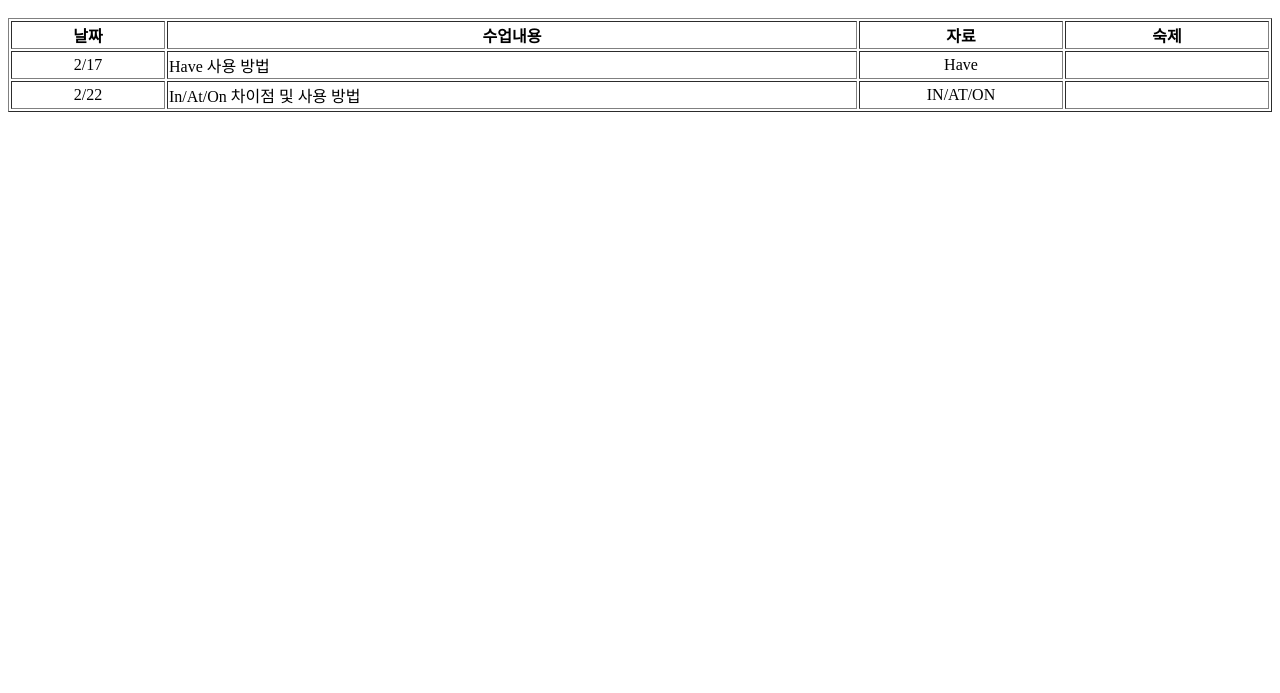
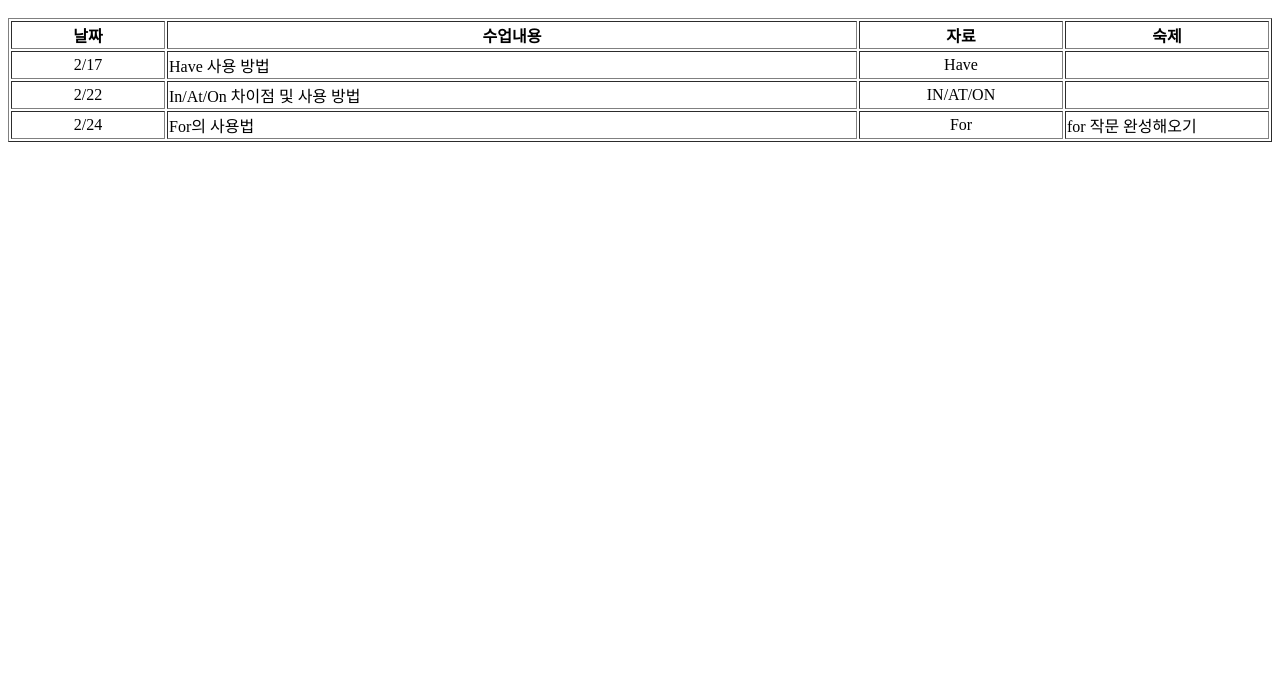
Before and after one commit to JohnathanIssac/HCHFT, a plain HTML site: page index.html in a window 1280 px wide. Shown: the part 107-800 px from the top of the page. Drawn offline with Linux system fonts and the light colour scheme.

Commit message:
Update index.html

```diff
--- a/index.html
+++ b/index.html
@@ -33,6 +33,13 @@
                     <td></td>
                 </tr>
 
+                <tr>
+                    <td id="date">2/24</td>
+                    <td>For의 사용법</td>
+                    <td id="file"><a href="for.pdf">For</a></td>
+                    <td>for 작문 완성해오기</td>
+                </tr>
+
             </table>
         </div>
     </body>
```
